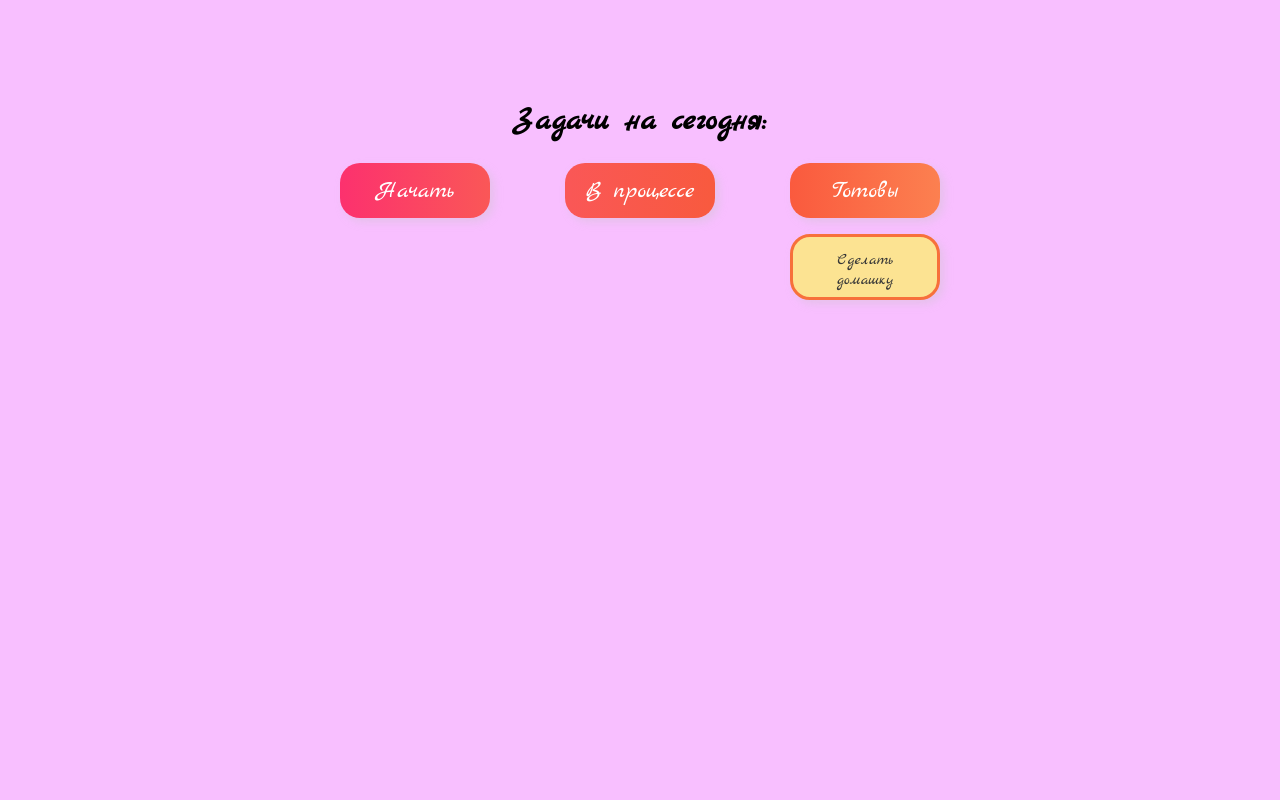
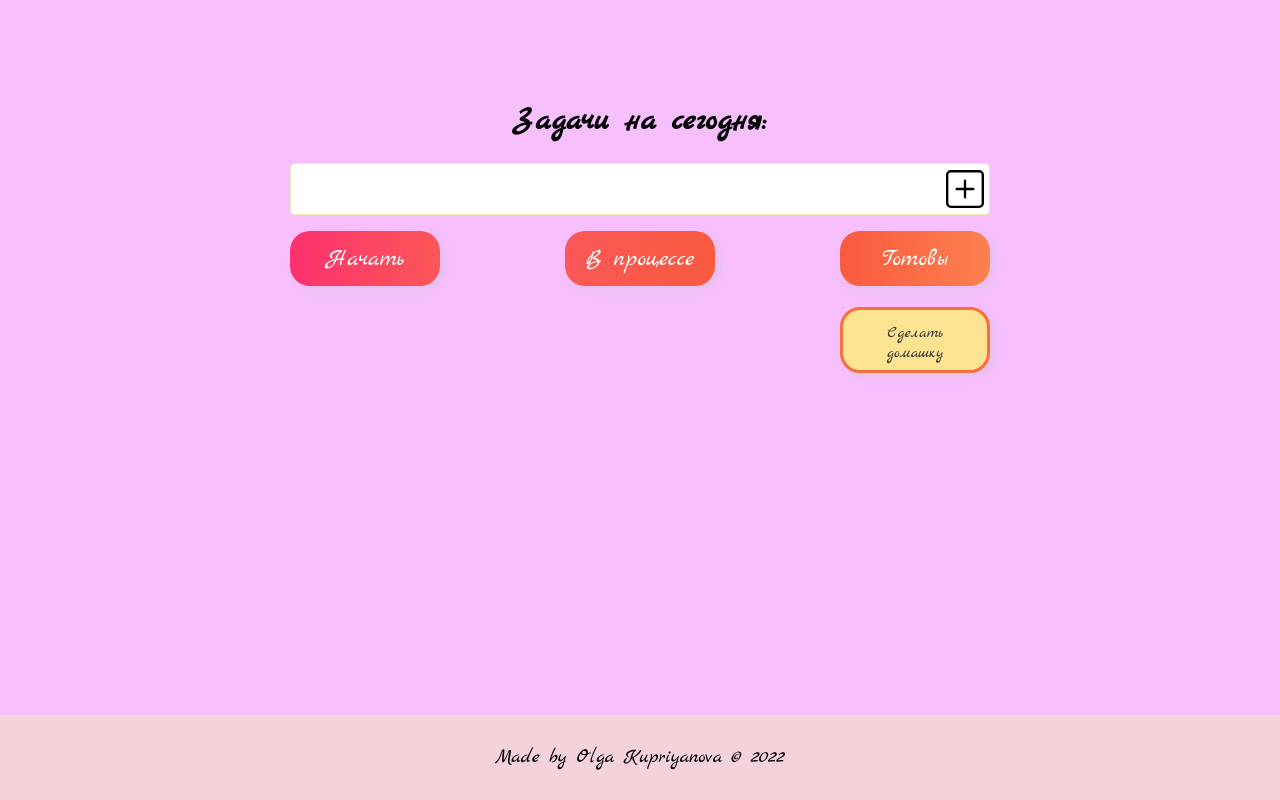
Before and after one commit to ParLelya/todo-list-drag-n-drop, a plain HTML site: page index.html in a window 1280 px wide. Drawn offline with Linux system fonts and the light colour scheme.

Commit message:
Add text input

```diff
--- a/app.js
+++ b/app.js
@@ -1,8 +1,15 @@
 const item = document.querySelector(".item");
 const placeholders = document.querySelectorAll(".placeholder");
+const addTask = document.querySelector(".todo__input");
 
 item.addEventListener("dragstart", dragStart);
 item.addEventListener("dragend", dragEnd);
+addTask.addEventListener("click", function (event) {
+  if (event.target.closest(".todo__add")) {
+    todo.add();
+    todo.save();
+  }
+});
 
 for (placeholder of placeholders) {
   placeholder.addEventListener("dragover", dragOver);
@@ -10,6 +17,35 @@ for (placeholder of placeholders) {
   placeholder.addEventListener("dragleave", dragLeave);
   placeholder.addEventListener("drop", dragDrop);
 }
+
+let todo = {
+  add() {
+    const inputText = document.querySelector(".todo__text");
+    if (!inputText.value.length) return;
+    document
+      .querySelector(".todo__item")
+      .insertAdjacentHTML("beforeend", this.create(inputText.value));
+    inputText.value = "";
+  },
+
+  create(text) {
+    return `<div class="item todo__task" draggable="true">${text}</div>`;
+  },
+
+  save() {
+    localStorage.setItem(
+      "draggable-todo",
+      document.querySelector(".todo__items").innerHTML
+    );
+  },
+
+  load() {
+    // const fromStorage = localStorage.getItem("draggable-todo");
+    // if (fromStorage) document.querySelector(".todo__items").innerHTML = fromStorage;
+  },
+};
+
+todo.load();
 
 function dragStart(event) {
   event.target.classList.add("hold");
--- a/index.html
+++ b/index.html
@@ -3,26 +3,49 @@
   <head>
     <meta charset="UTF-8" />
     <meta name="viewport" content="width=device-width, initial-scale=1.0" />
-    <link rel="stylesheet" href="styles.css" />
-    <title>Drag & Drop</title>
+    <link rel="stylesheet" href="style.css" />
+    <title>Drag&Drop To Do list</title>
   </head>
   <body>
     <div>
       <h1>Задачи на сегодня:</h1>
+      <div class="todo__input">
+        <input class="todo__text" type="text" />
+        <button class="todo__add">
+          <svg
+            xmlns="http://www.w3.org/2000/svg"
+            width="16"
+            height="16"
+            fill="currentColor"
+            class="bi bi-plus-square"
+            viewBox="0 0 16 16"
+          >
+            <path
+              d="M14 1a1 1 0 0 1 1 1v12a1 1 0 0 1-1 1H2a1 1 0 0 1-1-1V2a1 1 0 0 1 1-1h12zM2 0a2 2 0 0 0-2 2v12a2 2 0 0 0 2 2h12a2 2 0 0 0 2-2V2a2 2 0 0 0-2-2H2z"
+            />
+            <path
+              d="M8 4a.5.5 0 0 1 .5.5v3h3a.5.5 0 0 1 0 1h-3v3a.5.5 0 0 1-1 0v-3h-3a.5.5 0 0 1 0-1h3v-3A.5.5 0 0 1 8 4z"
+            />
+          </svg>
+        </button>
+      </div>
       <div class="row">
         <div class="col-header start">Начать</div>
         <div class="col-header progress">В процессе</div>
         <div class="col-header done">Готовы</div>
       </div>
 
-      <div class="row">
-        <div class="placeholder"></div>
-        <div class="placeholder"></div>
-        <div class="placeholder">
-          <div class="item" draggable="true">Сделать домашку</div>
+      <div class="row todo__items">
+        <div class="placeholder todo__item"></div>
+        <div class="placeholder todo__item"></div>
+        <div class="placeholder todo__item">
+          <div class="item todo__task" draggable="true">Сделать домашку</div>
         </div>
       </div>
     </div>
+    <footer>
+      <p>Made by Olga Kupriyanova &#169; 2022</p>
+    </footer>
     <script src="app.js"></script>
   </body>
 </html>
--- /dev/null
+++ b/style.scss
@@ -0,0 +1,145 @@
+@import url("https://fonts.googleapis.com/css?family=Marck+Script&display=swap");
+
+* {
+  box-sizing: border-box;
+}
+
+body {
+  font-family: "Marck Script", cursive;
+  background-color: #f8bfff;
+  display: flex;
+  padding-top: 5rem;
+  justify-content: center;
+  overflow: hidden;
+  margin: 0;
+  text-align: center;
+}
+
+h1 {
+  font-size: 2em;
+}
+
+.todo__input {
+  position: relative;
+  align-self: center;
+}
+
+.todo__text {
+  width: 700px;
+  padding: 15px 34px 15px 10px;
+  font-size: inherit;
+  font-family: inherit;
+  line-height: inherit;
+  border: 1px solid #eeecb6;
+  border-radius: 5px;
+}
+
+.todo__add {
+  position: absolute;
+  z-index: 999;
+  top: 50%;
+  right: 5px;
+  width: 40px;
+  height: 40px;
+  padding: 0;
+  margin: 0;
+  border: none;
+  background-color: transparent;
+  transform: translateY(-50%);
+  cursor: pointer;
+
+  svg {
+    position: relative;
+    vertical-align: middle;
+    width: 38px;
+    height: 38px;
+
+    &:hover {
+		border-radius: 5PX;
+      box-shadow: 5px 7px 7px #a7eca7ee inset;
+    }
+  }
+}
+
+.row {
+  display: flex;
+  width: 700px;
+  justify-content: space-between;
+  margin-bottom: 1rem;
+  margin-top: 1rem;
+}
+
+.col-header {
+  width: 150px;
+  box-shadow: 4px 4px 9px rgba(198, 198, 198, 0.36);
+  border-radius: 20px;
+  padding: 0.8rem 1rem;
+  color: #fff;
+  font-size: 1.5rem;
+}
+
+.item {
+  width: 150px;
+  height: 66px;
+  border: 3px solid #f7703b;
+  box-shadow: 4px 4px 9px rgba(198, 198, 198, 0.36);
+  border-radius: 20px;
+  background: #fce392 !important;
+  padding: 0.8rem 1rem;
+  margin-top: 5px;
+  color: #373737;
+  text-align: center;
+  cursor: grab;
+
+  &:active {
+    cursor: grabbing;
+  }
+}
+
+.placeholder {
+  width: 150px;
+  min-height: 200px;
+}
+
+.start {
+  background: linear-gradient(90deg, #fc316e 0%, #fa5757 100%);
+}
+
+.progress {
+  background: linear-gradient(90deg, #fa5757 0%, #f85a3e 100%);
+}
+
+.done {
+  background: linear-gradient(90deg, #fa5a3e 0%, #fc8050 100%);
+}
+
+.hold {
+  border: 3px dotted #f7703b;
+  box-shadow: 3px 3px 3px #7a7a7a inset;
+}
+
+.hide {
+  display: none;
+}
+
+.hovered {
+  border-radius: 15px;
+  background: linear-gradient(180deg, #fce392b9 0%, #f8bfff 100%);
+}
+
+footer {
+  width: 100%;
+  position: fixed;
+  background-color: #f1e0bd94;
+  color: inherit;
+  font-size: 1rem;
+  font-family: inherit;
+  bottom: 0;
+
+  p {
+    position: relative;
+    text-align: center;
+    padding: 10px;
+    font-size: 1.25rem;
+  }
+}
--- a/styles.css
+++ /dev/null
@@ -1,84 +0,0 @@
-@import url('https://fonts.googleapis.com/css?family=Marck+Script&display=swap');
-
-* {
-  box-sizing: border-box;
-}
-
-body {
-  font-family: 'Marck Script', cursive;
-  background-color: #f8bfff;
-  display: flex;
-  padding-top: 5rem;
-  justify-content: center;
-  overflow: hidden;
-  margin: 0;
-  text-align: center;
-}
-
-h1 {
-	font-size: 2em;
-}
-
-.row {
-  display: flex;
-  width: 600px;
-  justify-content: space-between;
-  margin-bottom: 1rem;
-}
-
-.col-header {
-  width: 150px;
-  box-shadow: 4px 4px 9px rgba(198, 198, 198, 0.36);
-  border-radius: 20px;
-  padding: 0.8rem 1rem;
-  color: #fff;
-  font-size: 1.5rem;
-}
-
-.item {
-  width: 150px;
-  height: 66px;
-  border: 3px solid #f7703b;
-  box-shadow: 4px 4px 9px rgba(198, 198, 198, 0.36);
-  border-radius: 20px;
-  background: #fce392 !important;
-  padding: 0.8rem 1rem;
-  color: #373737;
-  text-align: center;
-  cursor: grab;
-}
-
-.item:active {
-  cursor: grabbing;
-}
-
-.placeholder {
-  width: 150px;
-  min-height: 200px;
-}
-
-.start {
-  background: linear-gradient(90deg, #fc316e 0%, #fa5757 100%);
-}
-
-.progress {
-  background: linear-gradient(90deg, #fa5757 0%, #f85a3e 100%);
-}
-
-.done {
-  background: linear-gradient(90deg, #fa5a3e 0%, #fc8050 100%);
-}
-
-.hold {
-	border: 3px dotted #f7703b;
-	box-shadow: 3px 3px 3px #7a7a7a inset;
-}
-
-.hide {
-	display: none;
-}
-
-.hovered {
-	border-radius: 15px;
-	background: linear-gradient(180deg, #fce392b9 0%, #f8bfff 100%)
-}
```
Also changed, not shown: style.css (added), 1 other file.
